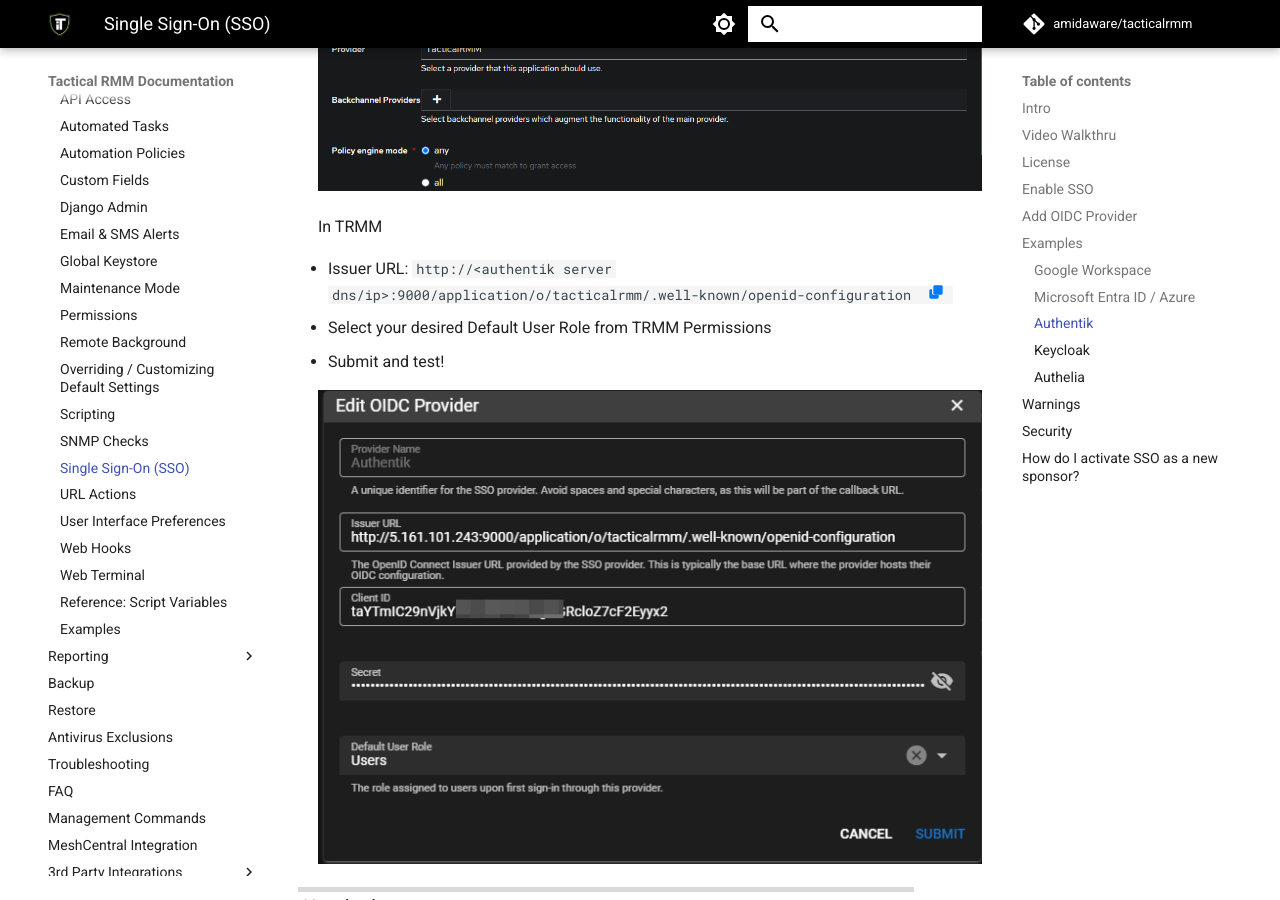
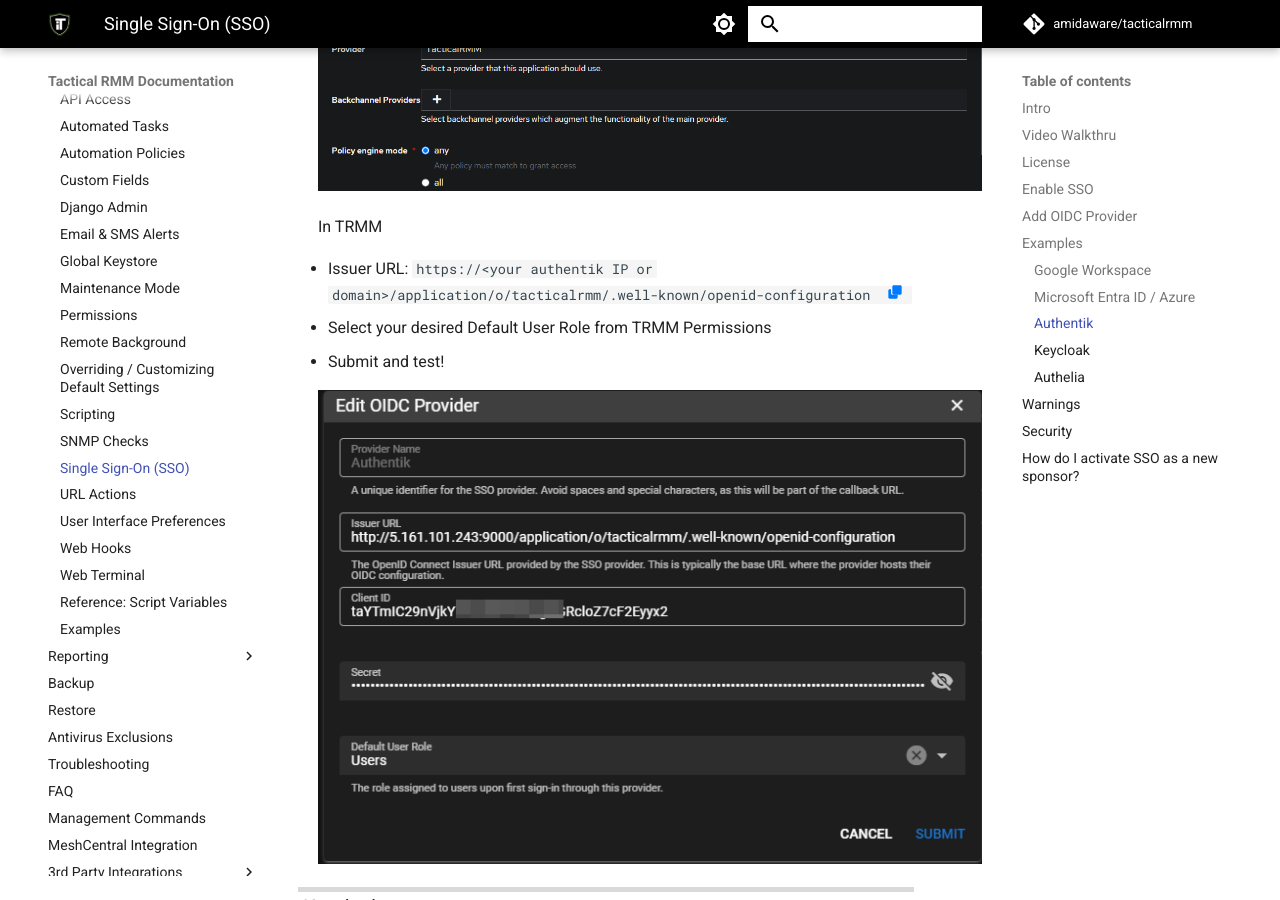
Before and after one commit to amidaware/trmm-docs, an MkDocs documentation site: the page built from docs/ee/sso/sso.md, in a window 1280 px wide and 900 px high, scrolled down 12448 px. Built offline with MkDocs 1.6.1 and Material for MkDocs 9.7.7, drawn with Linux system fonts in a browser that asks for light colours; comment, search, counter and statistics services are not loaded.

Commit message:
update authentik url

```diff
--- a/docs/ee/sso/sso.md
+++ b/docs/ee/sso/sso.md
@@ -234,7 +234,7 @@
 
 In TRMM
 
-* Issuer URL: `http://<authentik server dns/ip>:9000/application/o/tacticalrmm/.well-known/openid-configuration`
+* Issuer URL: `https://<your authentik IP or domain>/application/o/tacticalrmm/.well-known/openid-configuration`
 * Select your desired Default User Role from TRMM Permissions
 * Submit and test!
 
```
